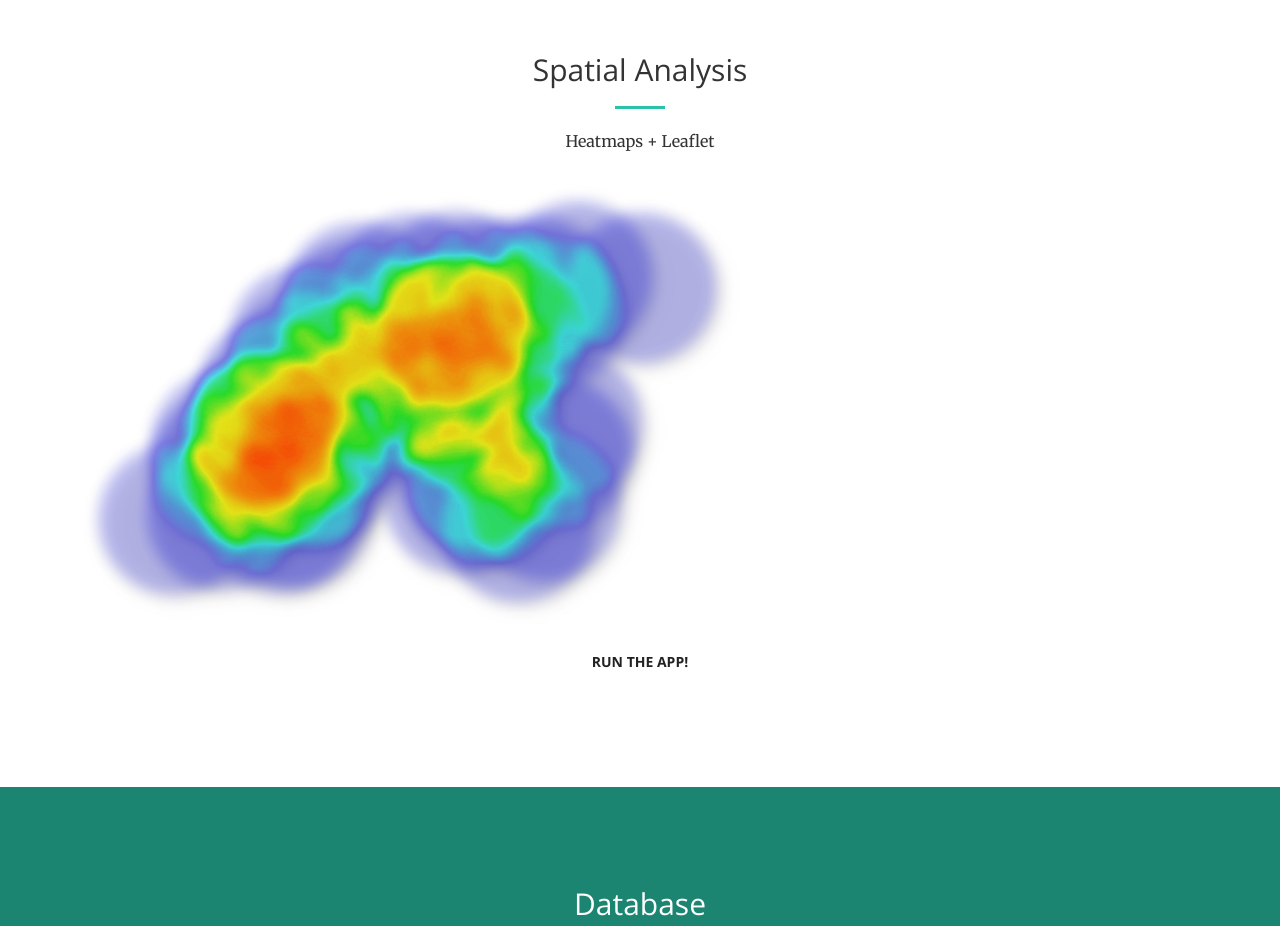
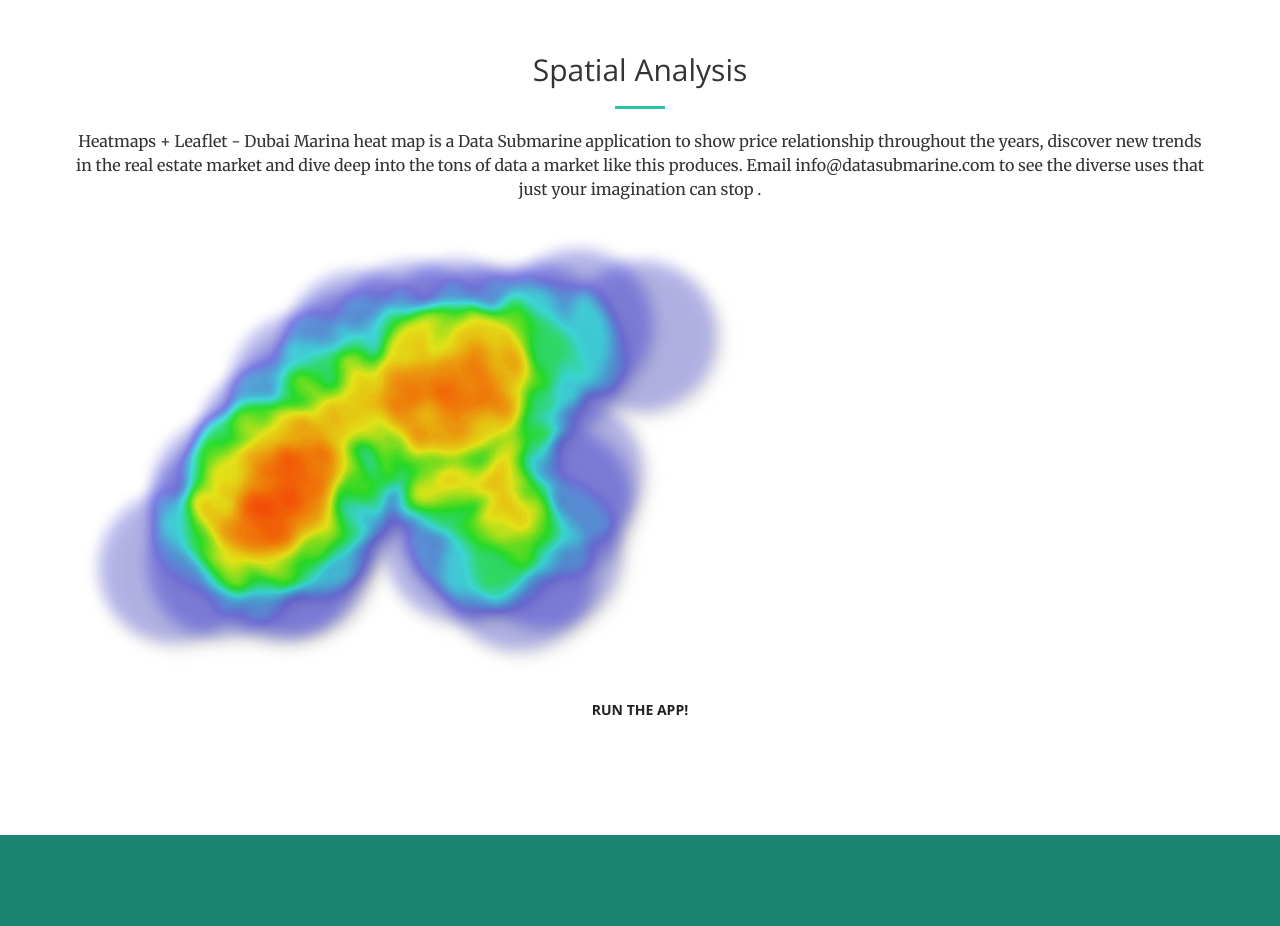
Before and after one commit to Data-Submarine/datasub-example-01, a plain HTML site: page www/index.html in a window 1280 px wide. Shown: the part 1600-2526 px from the top of the page. Drawn offline with nearby package versions, Linux system fonts and the light colour scheme.

Commit message:
Update Spatial Analysis Description

```diff
--- a/www/index.html
+++ b/www/index.html
@@ -118,7 +118,9 @@
         <div class="col-lg-12 text-center">
           <h2 class="section-heading">Spatial Analysis</h2>
           <hr class="primary">
-          <p class="">Heatmaps + Leaflet</p>
+          <p class="">Heatmaps + Leaflet -	Dubai Marina heat map is a Data Submarine application to show price relationship throughout
+          the years, discover new trends in the real estate market and dive deep into the tons of data a market like this produces.
+          Email info@datasubmarine.com to see the diverse uses that just your imagination can stop .</p>
           <img src="img/spatialanalysisExample.png" alt="heatmap" class="img-responsive" width="60%">
           <a href="index2.html#spatialanalysis" class="btn btn-default btn-xl">Run the App!</a>
         </div>
```
